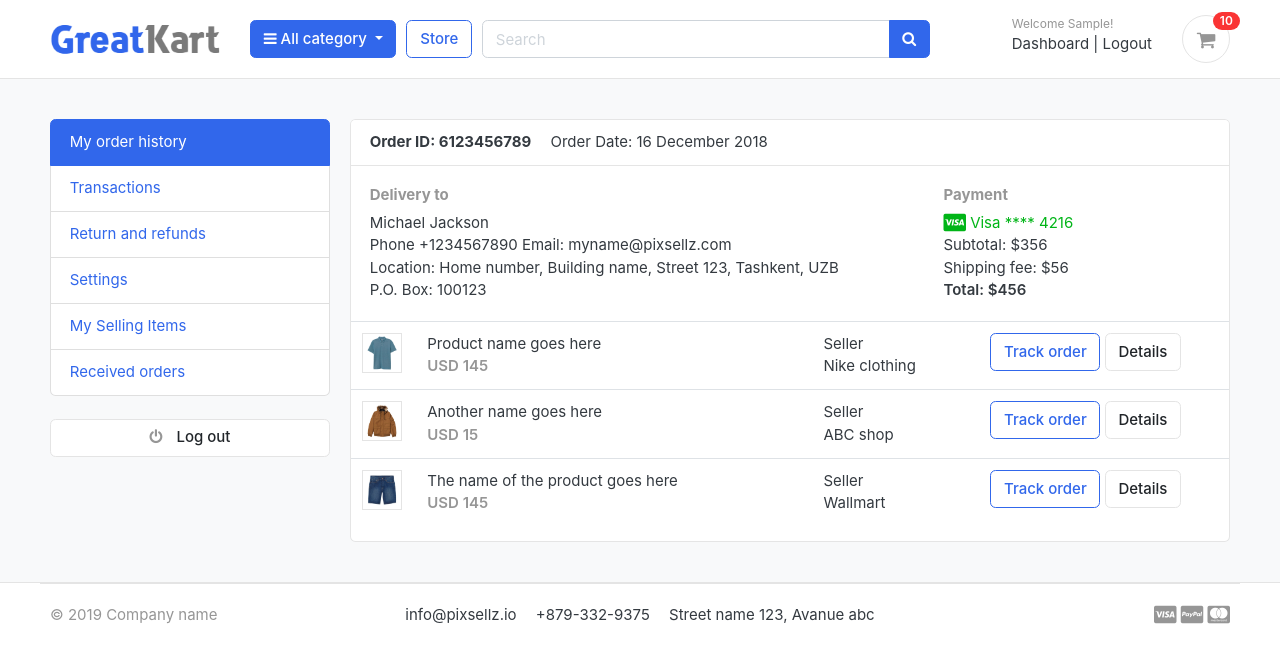
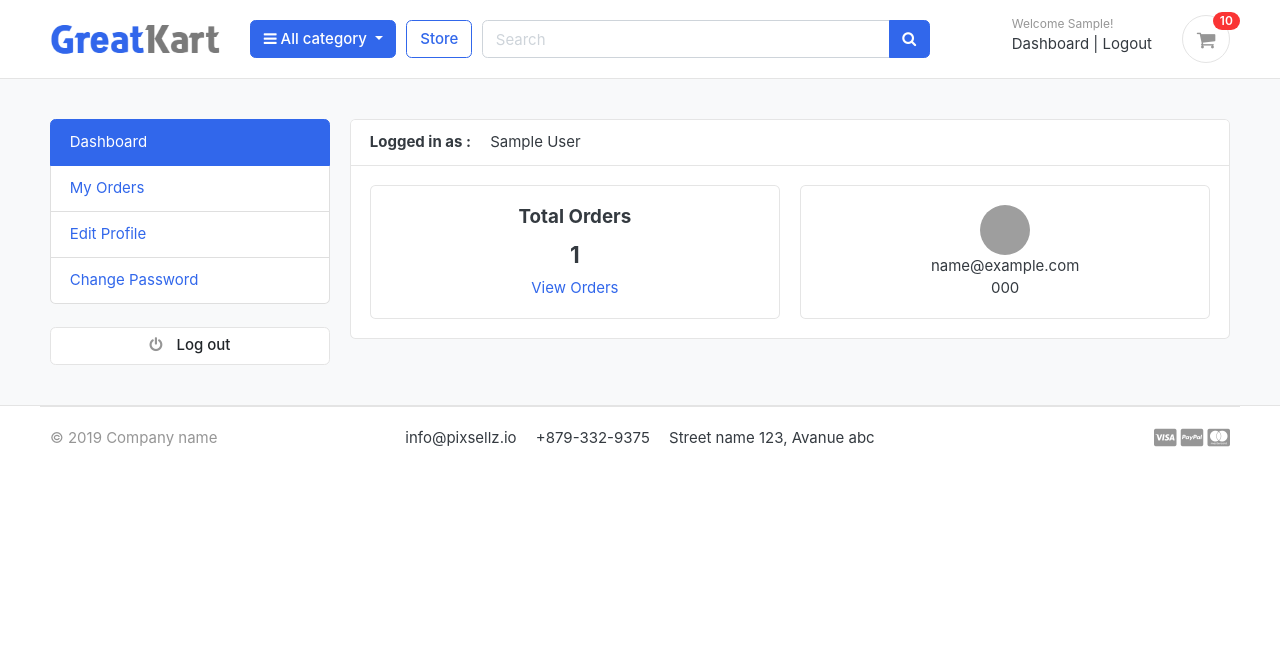
Before and after one commit to AnujLahoty/greatkart-django, a Django app: page /accounts/ in a window 1280 px wide. Shown: the top 663 px of the page. Run offline with Django 3.2, Linux system fonts and the light colour scheme; a user stored in the database is signed in; tables that the repository leaves empty hold one stand-in row (values such as "Sample post"); some libraries are stand-ins or nearby versions; some web fonts are replaced; grey boxes are pictures that could not be loaded.

Commit message:
Integrated User profile capability and Dashboard functionality

```diff
--- a/accounts/models.py
+++ b/accounts/models.py
@@ -71,3 +71,18 @@ class Account(AbstractBaseUser):
 
     def has_module_perms(self, add_label):
         return True
+
+class UserProfile(models.Model):
+    user = models.OneToOneField(Account, on_delete=models.CASCADE)
+    address_line_1 = models.CharField(blank=True, max_length=100)
+    address_line_2 = models.CharField(blank=True, max_length=100)
+    profile_picture = models.ImageField(blank=True, upload_to='userprofile')
+    city = models.CharField(blank=True, max_length=20)
+    state = models.CharField(blank=True, max_length=20)
+    country = models.CharField(blank=True, max_length=20)
+
+    def __str__(self):
+        return self.user.first_name
+
+    def full_address(self):
+        return f'{self.address_line_1} {self.address_line_2}'
--- a/accounts/urls.py
+++ b/accounts/urls.py
@@ -15,5 +15,9 @@ urlpatterns = [
     path('forgotPassword/', views.forgotPassword, name='forgotPassword'),
     path('resetpassword_validate/<uidb64>/<token>/', views.resetpassword_validate, name='resetpassword_validate'),
     path('resetPassword/', views.resetPassword, name='resetPassword'),
+    path('my_orders/', views.my_orders, name='my_orders'),
+    path('edit_profile/', views.edit_profile, name='edit_profile'),
+    # path('change_password/', views.change_password, name='change_password'),
+    path('order_detail/<int:order_id>/', views.order_detail, name='order_detail'),
 
     ]
--- a/accounts/views.py
+++ b/accounts/views.py
@@ -1,12 +1,11 @@
+from django.shortcuts import render, redirect, get_object_or_404
+from .forms import RegistrationForm, UserForm, UserProfileForm
+from .models import Account, UserProfile
+from orders.models import Order, OrderProduct
+from django.contrib import messages, auth
+from django.contrib.auth.decorators import login_required
 from django.http import HttpResponse
-from django.shortcuts import render, redirect
 
-from .models import Account
-from .forms import RegistrationForm
-from django.contrib import messages
-from django.contrib import auth
-from django.contrib.auth.decorators import login_required
-from carts.models import Cart, CartItem
 # Verification email
 from django.contrib.sites.shortcuts import get_current_site
 from django.template.loader import render_to_string
@@ -14,8 +13,11 @@ from django.utils.http import urlsafe_base64_encode, urlsafe_base64_decode
 from django.utils.encoding import force_bytes
 from django.contrib.auth.tokens import default_token_generator
 from django.core.mail import EmailMessage
+
 from carts.views import _cart_id
+from carts.models import Cart, CartItem
 import requests
+
 # Create your views here.
 def register(request):
     if request.method == 'POST':
@@ -30,6 +32,12 @@ def register(request):
             user = Account.objects.create_user(first_name=first_name, last_name=last_name, email=email, username=username, password=password)
             user.phone_number = phone_number
             user.save()
+
+            # Create a user profile
+            profile = UserProfile()
+            profile.user_id = user.id
+            profile.profile_picture = 'default/img_avatar.png'
+            profile.save()
 
             # USER ACTIVATION
             current_site = get_current_site(request)
@@ -145,9 +153,17 @@ def activate(request, uidb64, token):
         return redirect('register')
 
 
-@login_required(login_url='login')
+@login_required(login_url = 'login')
 def dashboard(request):
-    return render(request, 'accounts/dashboard.html')
+    orders = Order.objects.order_by('-created_at').filter(user_id=request.user.id, is_ordered=True)
+    orders_count = orders.count()
+
+    # userprofile = UserProfile.objects.get(user_id=request.user.id)
+    context = {
+        'orders_count': orders_count,
+        # 'userprofile': userprofile,
+    }
+    return render(request, 'accounts/dashboard.html', context)
 
 def forgotPassword(request):
     if request.method == 'POST':
@@ -207,3 +223,48 @@ def resetPassword(request):
             return redirect('resetPassword')
     else:
         return render(request, 'accounts/resetPassword.html')
+
+@login_required(login_url='login')
+def my_orders(request):
+    orders = Order.objects.filter(user=request.user, is_ordered=True).order_by('-created_at')
+    context = {
+        'orders': orders,
+    }
+    return render(request, 'accounts/my_orders.html', context)
+
+@login_required(login_url='login')
+def edit_profile(request):
+    userprofile = get_object_or_404(UserProfile, user=request.user)
+    if request.method == 'POST':
+        user_form = UserForm(request.POST, instance=request.user)
+        profile_form = UserProfileForm(request.POST, request.FILES, instance=userprofile)
+        if user_form.is_valid() and profile_form.is_valid():
+            user_form.save()
+            profile_form.save()
+            messages.success(request, 'Your profile has been updated.')
+            return redirect('edit_profile')
+    else:
+        user_form = UserForm(instance=request.user)
+        profile_form = UserProfileForm(instance=userprofile)
+    context = {
+        'user_form': user_form,
+        'profile_form': profile_form,
+        'userprofile': userprofile,
+    }
+    return render(request, 'accounts/edit_profile.html', context)
+
+
+@login_required(login_url='login')
+def order_detail(request, order_id):
+    order_detail = OrderProduct.objects.filter(order__order_number=order_id)
+    order = Order.objects.get(order_number=order_id)
+    subtotal = 0
+    for i in order_detail:
+        subtotal += i.product_price * i.quantity
+
+    context = {
+        'order_detail': order_detail,
+        'order': order,
+        'subtotal': subtotal,
+    }
+    return render(request, 'accounts/order_detail.html', context)
--- a/templates/accounts/dashboard.html
+++ b/templates/accounts/dashboard.html
@@ -7,86 +7,37 @@
 {% include 'includes/alerts.html' %}
     <div class="container">
         <div class="row">
-        <aside class="col-md-3">
-            <!--   SIDEBAR   -->
-            <ul class="list-group">
-                <a class="list-group-item active" href="#"> My order history </a>
-                <a class="list-group-item" href="#"> Transactions </a>
-                <a class="list-group-item" href="#"> Return and refunds </a>
-                <a class="list-group-item" href="#">Settings </a>
-                <a class="list-group-item" href="#"> My Selling Items </a>
-                <a class="list-group-item" href="#"> Received orders </a>
-            </ul>
-            <br>
-            <a class="btn btn-light btn-block" href="{% url 'logout' %}"> <i class="fa fa-power-off"></i> <span class="text">Log out</span> </a>
-            <!--   SIDEBAR .//END   -->
-        </aside>
+        {% include 'includes/dashboard_sidebar.html' %}
         <main class="col-md-9">
             <article class="card">
             <header class="card-header">
-                <strong class="d-inline-block mr-3">Order ID: 6123456789</strong>
-                <span>Order Date: 16 December 2018</span>
+                <strong class="d-inline-block mr-3">Logged in as : </strong>
+                <span>{{ request.user.full_name }}</span>
             </header>
             <div class="card-body">
                 <div class="row">
-                    <div class="col-md-8">
-                        <h6 class="text-muted">Delivery to</h6>
-                        <p>Michael Jackson <br>
-                        Phone +1234567890 Email: myname@pixsellz.com <br>
-                        Location: Home number, Building name, Street 123,  Tashkent, UZB <br>
-                        P.O. Box: 100123
-                         </p>
+                    <div class="col-md-6">
+                        <div class="card" style="text-align:center;">
+                            <div class="card-body">
+                                <h5 class="card-title">Total Orders</h5>
+                                <h4>{{orders_count}}</h4>
+                                <a href="{% url 'my_orders' %}">View Orders</a>
+                            </div>
+                        </div>
                     </div>
-                    <div class="col-md-4">
-                        <h6 class="text-muted">Payment</h6>
-                        <span class="text-success">
-                            <i class="fab fa-lg fa-cc-visa"></i>
-                            Visa  **** 4216
-                        </span>
-                        <p>Subtotal: $356 <br>
-                         Shipping fee:  $56 <br>
-                         <span class="b">Total:  $456 </span>
-                        </p>
+                    <div class="col-md-6">
+                        <div class="card" style="text-align:center;">
+                            <div class="card-body">
+                                <img src="https://www.w3schools.com/howto/img_avatar.png" alt="User Profile Picture" width="50" height="50" style="border-radius:50%;">
+                                <p class="mb-0">{{user.email}}</p>
+                                <p>{{user.phone_number}}</p>
+                            </div>
+                        </div>
                     </div>
+
                 </div> <!-- row.// -->
             </div> <!-- card-body .// -->
-            <div class="table-responsive">
-            <table class="table table-hover">
-                <tr>
-                    <td width="65">
-                        <img src="../images/items/1.jpg" class="img-xs border">
-                    </td>
-                    <td>
-                        <p class="title mb-0">Product name goes here </p>
-                        <var class="price text-muted">USD 145</var>
-                    </td>
-                    <td> Seller <br> Nike clothing </td>
-                    <td width="250"> <a href="#" class="btn btn-outline-primary">Track order</a> <a href="#" class="btn btn-light"> Details </a> </td>
-                </tr>
-                <tr>
-                    <td>
-                        <img src="../images/items/2.jpg" class="img-xs border">
-                    </td>
-                    <td>
-                        <p class="title mb-0">Another name goes here </p>
-                        <var class="price text-muted">USD 15</var>
-                    </td>
-                    <td> Seller <br> ABC shop </td>
-                    <td> <a href="#" class="btn btn-outline-primary">Track order</a> <a href="#" class="btn btn-light"> Details </a> </td>
-                </tr>
-                <tr>
-                    <td>
-                        <img src="../images/items/3.jpg" class="img-xs border">
-                    </td>
-                    <td>
-                        <p class="title mb-0">The name of the product  goes here </p>
-                        <var class="price text-muted">USD 145</var>
-                    </td>
-                    <td> Seller <br> Wallmart </td>
-                    <td> <a href="#" class="btn btn-outline-primary">Track order</a> <a href="#" class="btn btn-light"> Details </a> </td>
-                </tr>
-            </table>
-            </div> <!-- table-responsive .end// -->
+
             </article> <!-- order-group.// -->
         </main>
     </div> <!-- row.// -->
--- /dev/null
+++ b/templates/includes/dashboard_sidebar.html
@@ -0,0 +1,13 @@
+<aside class="col-md-3">
+    <!--   SIDEBAR   -->
+    <ul class="list-group">
+        <a class="list-group-item {% if '/accounts/' == request.path %}active{% endif %}" href="{% url 'dashboard' %}"> Dashboard </a>
+        <a class="list-group-item {% if '/my_orders/' in request.path %}active{% endif %}" href="{% url 'my_orders' %}"> My Orders </a>
+        <a class="list-group-item {% if '/edit_profile/' in request.path %}active{% endif %}" href="{% url 'edit_profile' %}"> Edit Profile </a>
+        <a class="list-group-item" href="#"> Change Password </a>
+
+    </ul>
+    <br>
+    <a class="btn btn-light btn-block" href="{% url 'logout' %}"> <i class="fa fa-power-off"></i> <span class="text">Log out</span> </a>
+    <!--   SIDEBAR .//END   -->
+</aside>
```
Also changed, not shown: accounts/admin.py (+9 -1 lines), accounts/forms.py (+21 -1 lines), store/models.py (+15 -0 lines), templates/accounts/edit_profile.html (added, +83 -0 lines), templates/accounts/my_orders.html (added, +57 -0 lines), templates/accounts/order_detail.html (added, +108 -0 lines), templates/store/product_detail.html (+24 -11 lines), accounts/migrations/0002_userprofile.py (added).
